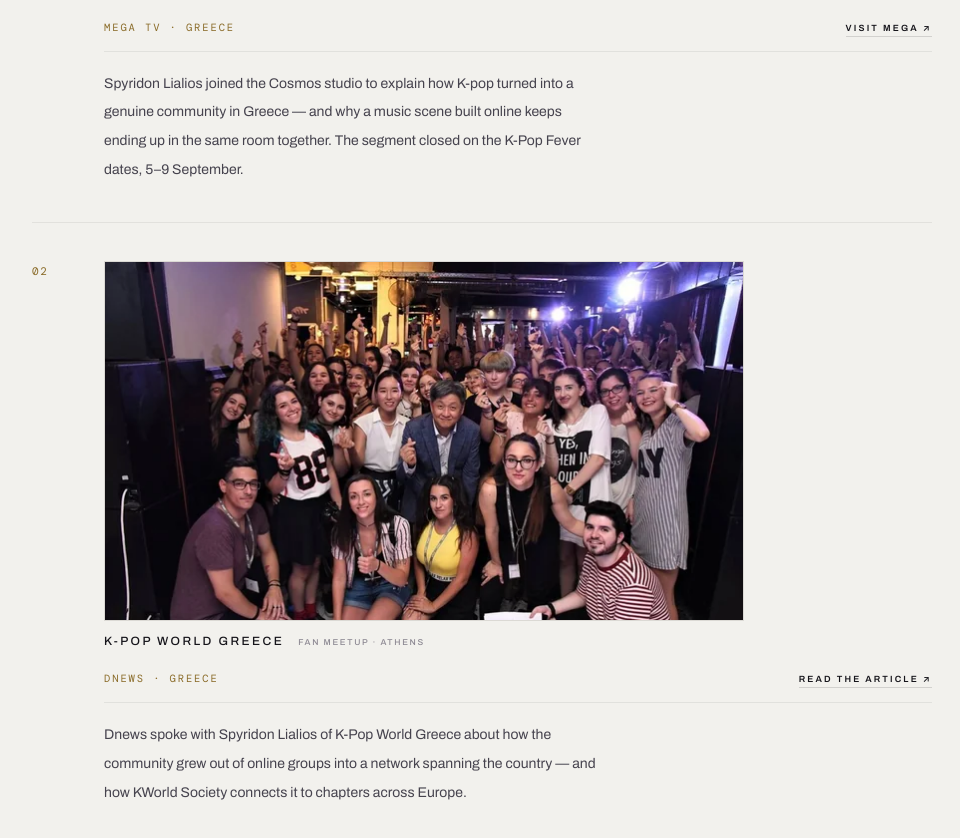
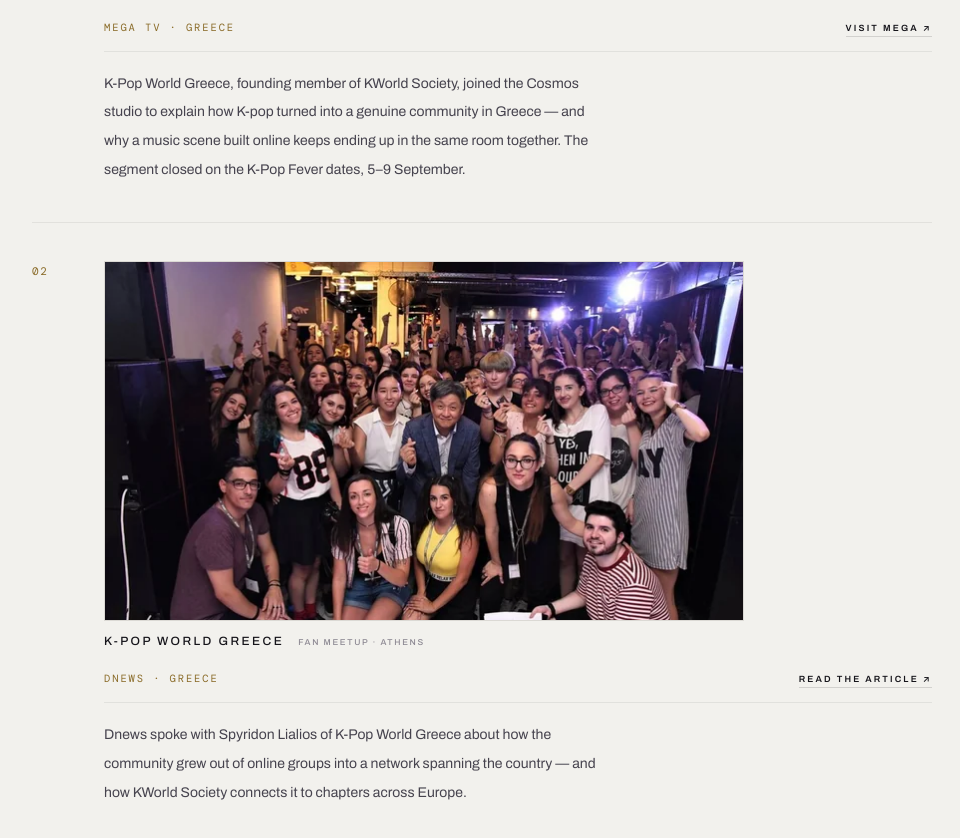
Before and after one commit to belugapalace/kworldsociety-website, a plain HTML site: page index.html in a window 1280 px wide. Shown: the part 7123-7961 px from the top of the page, without its empty margins (158-1118 px from the left). Drawn offline with nearby package versions, Linux system fonts and the light colour scheme; animation ran at ten frames a second; a web font is replaced by a local one.

Commit message:
Credit K-Pop World Greece as founding member in MEGA entry
Names the chapter rather than only the individual, and states its
founding-member relationship to KWorld Society.

Co-Authored-By: Claude Opus 5 <noreply@anthropic.com>

```diff
--- a/index.html
+++ b/index.html
@@ -273,7 +273,7 @@
         <span class="cov-outlet mono">MEGA TV &middot; Greece</span>
         <a class="cov-link" href="https://www.megatv.com" target="_blank" rel="noopener noreferrer">Visit MEGA &#8599;</a>
       </div>
-      <p class="cov-d">Spyridon Lialios joined the Cosmos studio to explain how K-pop turned into a genuine community in Greece &mdash; and why a music scene built online keeps ending up in the same room together. The segment closed on the K-Pop Fever dates, 5&ndash;9 September.</p>
+      <p class="cov-d">K-Pop World Greece, founding member of KWorld Society, joined the Cosmos studio to explain how K-pop turned into a genuine community in Greece &mdash; and why a music scene built online keeps ending up in the same room together. The segment closed on the K-Pop Fever dates, 5&ndash;9 September.</p>
     </div>
   </article>
 
```
